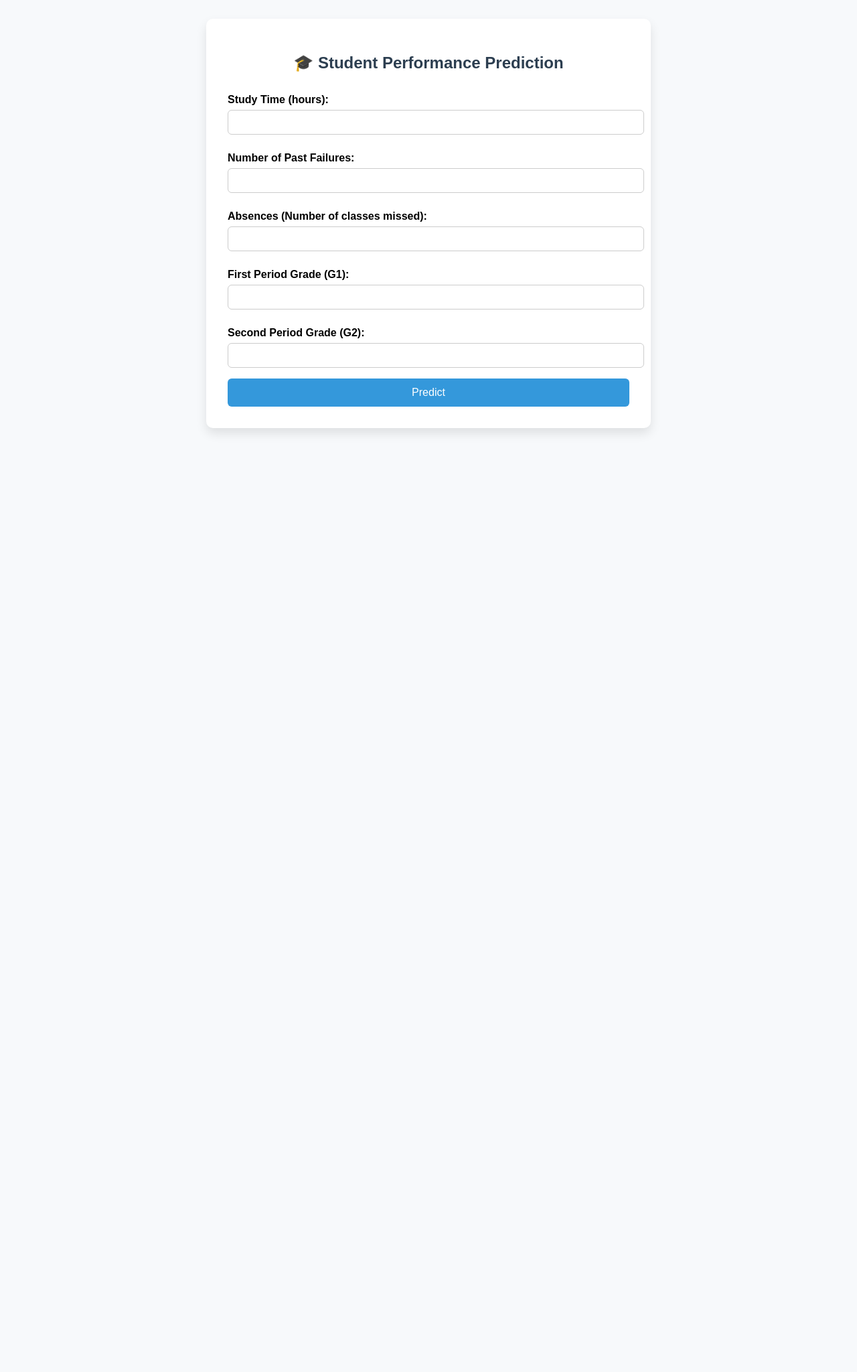
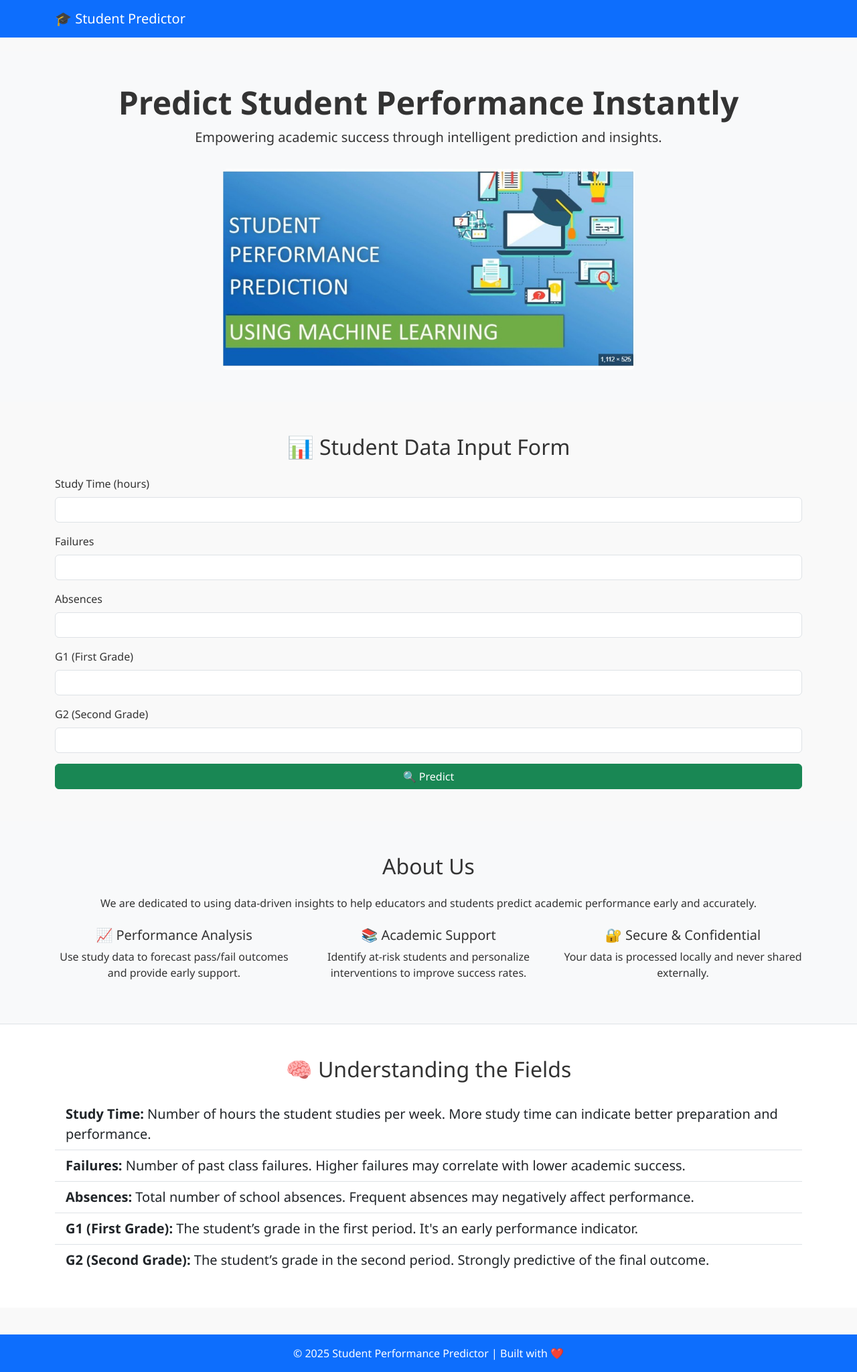
Before and after one commit to KummariMythili/student-performance-prediction, a Flask app: page / in a window 1280 px wide. Shown: the whole page at 67% size. Before the commit the page ends 647 px from the top, so only its background shows below. Run offline with Flask 3, Linux system fonts and the light colour scheme; parts of the project's set-up code (start-up, migrations or seed data) failed here and were passed over.

Commit message:
updated html app.py evaluation and training

```diff
--- a/App/app.py
+++ b/App/app.py
@@ -1,76 +1,57 @@
+### ✅ Complete Flask App with Debugging and Input Confirmation
+# File: App/app.py
+
 from flask import Flask, render_template, request
+import numpy as np
 import joblib
-import numpy as np
+import os
 
 app = Flask(__name__)
 
-# Load the trained model
-model = joblib.load('model/fine_tune.pkl')
+# ✅ Load trained model
+model = joblib.load(os.path.join("model", "fine_tune.pkl"))
 
-# Manually define mean and std for each feature (replace with your actual values)
-feature_means = {
-    'studytime': 2.5,
-    'failures': 0.3,
-    'absences': 4.5,
-    'G1': 10.5,
-    'G2': 11.0,
-    'avg_grade': 10.75
-}
-
-feature_stds = {
-    'studytime': 1.2,
-    'failures': 0.8,
-    'absences': 5.2,
-    'G1': 3.5,
-    'G2': 3.6,
-    'avg_grade': 3.55
-}
+# ❗ Optional: Load scaler if used during training (uncomment if needed)
+# scaler = joblib.load(os.path.join("model", "scaler.pkl"))
 
 @app.route('/')
 def home():
-    return render_template('index.html')
+    return render_template("index.html", prediction=None)
 
 @app.route('/predict', methods=['POST'])
 def predict():
     try:
-        # Get inputs from form
+        # ✅ Collect inputs from form
         studytime = float(request.form['studytime'])
         failures = float(request.form['failures'])
         absences = float(request.form['absences'])
-        G1 = float(request.form['G1'])
-        G2 = float(request.form['G2'])
+        g1 = float(request.form['G1'])
+        g2 = float(request.form['G2'])
 
-        # Derived features
-        avg_grade = (G1 + G2) / 2
-        studytime_level = 0 if studytime < 2 else 1
+        # ✅ Prepare input for model
+        input_data = np.array([[studytime, failures, absences, g1, g2]])
+        print("🔍 Input from form:", input_data)
 
-        # Manual scaling (equivalent to StandardScaler)
-        def scale(val, mean, std):
-            return (val - mean) / std
+        # ❗ If you used a scaler during training, apply it here
+        # input_data = scaler.transform(input_data)
 
-        features_scaled = [
-            scale(studytime, feature_means['studytime'], feature_stds['studytime']),
-            scale(failures, feature_means['failures'], feature_stds['failures']),
-            scale(absences, feature_means['absences'], feature_stds['absences']),
-            scale(G1, feature_means['G1'], feature_stds['G1']),
-            scale(G2, feature_means['G2'], feature_stds['G2']),
-            scale(avg_grade, feature_means['avg_grade'], feature_stds['avg_grade']),
-            studytime_level  # no scaling for binary feature
-        ]
+        # ✅ Make prediction
+        raw_prediction = model.predict(input_data)[0]
+        print("✅ Raw Prediction from model:", raw_prediction)
 
-        prediction = model.predict([features_scaled])[0]
-        result = "✅ Pass" if prediction == 1 else "❌ Fail"
+        # ✅ Map prediction
+        prediction_label = "Pass" if raw_prediction == 1 else "Fail"
 
-        return render_template('index.html',
-                               prediction_text=f"The student is likely to: {result}",
+        return render_template("index.html",
+                               prediction=prediction_label,
                                studytime=studytime,
                                failures=failures,
                                absences=absences,
-                               G1=G1,
-                               G2=G2)
-
+                               g1=g1,
+                               g2=g2)
     except Exception as e:
-        return render_template('index.html', prediction_text=f"Error: {str(e)}")
+        print("❌ Error during prediction:", str(e))
+        return render_template("index.html", prediction=f"⚠️ Error: {e}")
 
 if __name__ == "__main__":
     app.run(debug=True)
--- /dev/null
+++ b/App/static/assets/css/style.css
@@ -0,0 +1,15 @@
+body {
+  font-family: 'Segoe UI', sans-serif;
+  background-color: #f9f9f9;
+  color: #333;
+}
+.navbar {
+  margin-bottom: 20px;
+}
+footer {
+  margin-top: 40px;
+  padding: 20px;
+  background-color: #007bff;
+  color: white;
+  text-align: center;
+}
--- /dev/null
+++ b/App/static/assets/js/main.js
@@ -0,0 +1 @@
+console.log('📊 Student Performance Predictor UI loaded.');
--- a/App/templates/index.html
+++ b/App/templates/index.html
@@ -1,105 +1,131 @@
 <!DOCTYPE html>
-<html>
+<html lang="en">
 <head>
-    <title>🎓 Student Performance Prediction</title>
-    <style>
-        body {
-            font-family: Arial, sans-serif;
-            background-color: #f7f9fb;
-            padding: 20px;
-        }
-        .container {
-            max-width: 600px;
-            margin: auto;
-            background: #fff;
-            padding: 2rem;
-            border-radius: 10px;
-            box-shadow: 0 8px 16px rgba(0,0,0,0.1);
-        }
-        h2 {
-            text-align: center;
-            margin-bottom: 2rem;
-            color: #2c3e50;
-        }
-        label {
-            font-weight: bold;
-            margin-top: 10px;
-            display: block;
-        }
-        input[type=number] {
-            width: 100%;
-            padding: 10px;
-            margin: 6px 0 16px 0;
-            border-radius: 6px;
-            border: 1px solid #ccc;
-        }
-        input[type=submit] {
-            width: 100%;
-            padding: 12px;
-            background-color: #3498db;
-            color: white;
-            border: none;
-            border-radius: 6px;
-            cursor: pointer;
-            font-size: 16px;
-        }
-        input[type=submit]:hover {
-            background-color: #2980b9;
-        }
-        .result {
-            margin-top: 20px;
-            padding: 1rem;
-            background-color: #eafaf1;
-            border-left: 5px solid #2ecc71;
-            border-radius: 6px;
-        }
-        .inputs {
-            margin-top: 10px;
-            padding: 1rem;
-            background: #f2f2f2;
-            border-left: 5px solid #ccc;
-            border-radius: 6px;
-        }
-    </style>
+  <meta charset="UTF-8" />
+  <title>Student Performance Predictor</title>
+  <meta name="viewport" content="width=device-width, initial-scale=1.0"/>
+  <link href="https://cdn.jsdelivr.net/npm/bootstrap@5.3.0/dist/css/bootstrap.min.css" rel="stylesheet">
+  <link rel="stylesheet" href="{{ url_for('static', filename='assets/css/style.css') }}">
 </head>
 <body>
-    <div class="container">
-        <h2>🎓 Student Performance Prediction</h2>
-        <form method="POST" action="/predict">
-            <label>Study Time (hours):</label>
-            <input type="number" name="studytime" step="any" required>
 
-            <label>Number of Past Failures:</label>
-            <input type="number" name="failures" required>
+<!-- Navbar -->
+<nav class="navbar navbar-expand-lg navbar-dark bg-primary">
+  <div class="container">
+    <a class="navbar-brand" href="/">🎓 Student Predictor</a>
+  </div>
+</nav>
 
-            <label>Absences (Number of classes missed):</label>
-            <input type="number" name="absences" required>
+<!-- Hero Section -->
+<header class="bg-light py-5 text-center">
+  <div class="container">
+    <h1 class="display-5 fw-bold">Predict Student Performance Instantly</h1>
+    <p class="lead">Empowering academic success through intelligent prediction and insights.</p>
+    <img src="{{ url_for('static', filename='assets/img/spp.jpg') }}"
+         alt="Hero Image"
+         class="img-fluid rounded mt-3"
+         style="max-height: 300px;">
+  </div>
+</header>
 
-            <label>First Period Grade (G1):</label>
-            <input type="number" name="G1" required>
+<!-- Input Form Section -->
+<section class="py-5">
+  <div class="container">
+    <h2 class="text-center mb-4">📊 Student Data Input Form</h2>
+    <form method="POST" action="/predict" class="row g-3">
+      <div class="col-12">
+        <label class="form-label">Study Time (hours)</label>
+        <input type="number" name="studytime" step="any" class="form-control" required>
+      </div>
+      <div class="col-12">
+        <label class="form-label">Failures</label>
+        <input type="number" name="failures" step="any" class="form-control" required>
+      </div>
+      <div class="col-12">
+        <label class="form-label">Absences</label>
+        <input type="number" name="absences" step="any" class="form-control" required>
+      </div>
+      <div class="col-12">
+        <label class="form-label">G1 (First Grade)</label>
+        <input type="number" name="G1" step="any" class="form-control" required>
+      </div>
+      <div class="col-12">
+        <label class="form-label">G2 (Second Grade)</label>
+        <input type="number" name="G2" step="any" class="form-control" required>
+      </div>
+      <div class="col-12">
+        <button type="submit" class="btn btn-success w-100">🔍 Predict</button>
+      </div>
+    </form>
 
-            <label>Second Period Grade (G2):</label>
-            <input type="number" name="G2" required>
+    {% if prediction is not none %}
+    <div class="alert alert-info mt-5">
+      <h4>📌 Prediction Result: <strong>{{ prediction }}</strong></h4>
+      <p class="mb-1"><strong>Your Input Data:</strong></p>
+      <ul>
+        <li>Study Time: {{ studytime }}</li>
+        <li>Failures: {{ failures }}</li>
+        <li>Absences: {{ absences }}</li>
+        <li>G1: {{ g1 }}</li>
+        <li>G2: {{ g2 }}</li>
+      </ul>
+    </div>
+    {% endif %}
+  </div>
+</section>
 
-            <input type="submit" value="Predict">
-        </form>
+<!-- About Us Section -->
+<section class="bg-light py-5">
+  <div class="container">
+    <h2 class="text-center mb-4">About Us</h2>
+    <p class="text-center">We are dedicated to using data-driven insights to help educators and students predict academic performance early and accurately.</p>
+    <div class="row mt-4">
+      <div class="col-md-4 text-center">
+        <h5>📈 Performance Analysis</h5>
+        <p>Use study data to forecast pass/fail outcomes and provide early support.</p>
+      </div>
+      <div class="col-md-4 text-center">
+        <h5>📚 Academic Support</h5>
+        <p>Identify at-risk students and personalize interventions to improve success rates.</p>
+      </div>
+      <div class="col-md-4 text-center">
+        <h5>🔐 Secure & Confidential</h5>
+        <p>Your data is processed locally and never shared externally.</p>
+      </div>
+    </div>
+  </div>
+</section>
 
-        {% if prediction_text %}
-        <div class="result">
-            <strong>{{ prediction_text }}</strong>
-        </div>
+<!-- Understanding the Fields Section -->
+<section class="py-5 bg-white border-top">
+  <div class="container">
+    <h2 class="text-center mb-4">🧠 Understanding the Fields</h2>
+    <ul class="list-group list-group-flush fs-5">
+      <li class="list-group-item">
+        <strong>Study Time:</strong> Number of hours the student studies per week. More study time can indicate better preparation and performance.
+      </li>
+      <li class="list-group-item">
+        <strong>Failures:</strong> Number of past class failures. Higher failures may correlate with lower academic success.
+      </li>
+      <li class="list-group-item">
+        <strong>Absences:</strong> Total number of school absences. Frequent absences may negatively affect performance.
+      </li>
+      <li class="list-group-item">
+        <strong>G1 (First Grade):</strong> The student’s grade in the first period. It's an early performance indicator.
+      </li>
+      <li class="list-group-item">
+        <strong>G2 (Second Grade):</strong> The student’s grade in the second period. Strongly predictive of the final outcome.
+      </li>
+    </ul>
+  </div>
+</section>
 
-        <div class="inputs">
-            <h4>Your Inputs:</h4>
-            <ul>
-                <li><strong>Study Time:</strong> {{ studytime }}</li>
-                <li><strong>Failures:</strong> {{ failures }}</li>
-                <li><strong>Absences:</strong> {{ absences }}</li>
-                <li><strong>G1 Grade:</strong> {{ G1 }}</li>
-                <li><strong>G2 Grade:</strong> {{ G2 }}</li>
-            </ul>
-        </div>
-        {% endif %}
-    </div>
+<!-- Footer -->
+<footer class="bg-primary text-white text-center py-3">
+  &copy; 2025 Student Performance Predictor | Built with ❤️
+</footer>
+
+<script src="https://cdn.jsdelivr.net/npm/bootstrap@5.3.0/dist/js/bootstrap.bundle.min.js"></script>
+<script src="{{ url_for('static', filename='assets/js/main.js') }}"></script>
 </body>
 </html>
```
Also changed, not shown: App/static/assets/img/hero.jpg (added), App/static/assets/img/spp.jpg (added), App/templates/about.html (added), 4 other files.
